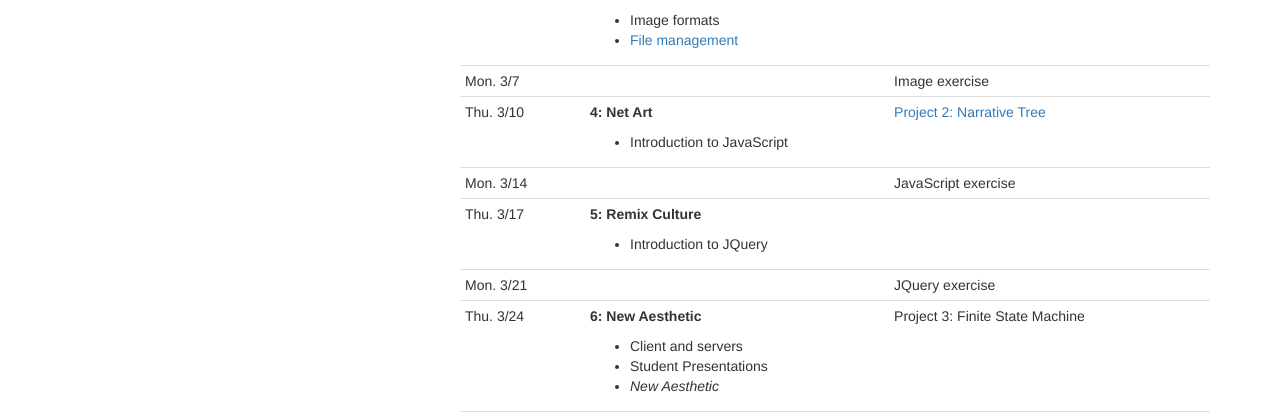
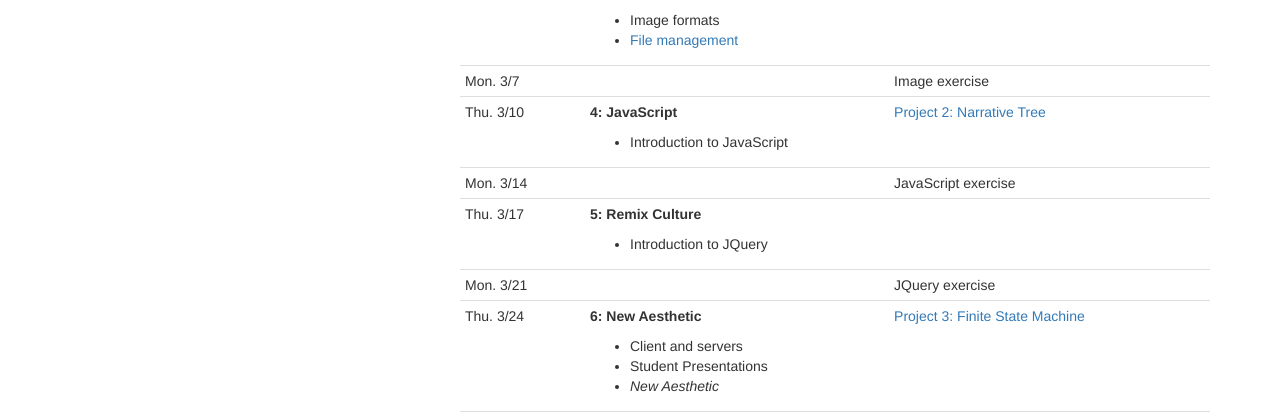
Before and after one commit to michelav/fa7-frameworks, a Jekyll site: the page built from schedule.html, in a window 1280 px wide. Shown: the part 553-966 px from the top of the page. Built offline with Jekyll 4.4.1, drawn with Linux system fonts in a browser that asks for light colours.

Commit message:
Add link to Project 3. Change title week 4 in schedule

```diff
--- a/schedule.html
+++ b/schedule.html
@@ -87,7 +87,7 @@ permalink: /schedule/
 <tr>
   <td class="date-cell"><date datetime="3-10-2016">Thu. 3/10</date></td>
   <td class="agenda-cell">
-    <p><strong>4: Net Art</strong></p>
+    <p><strong>4: JavaScript</strong></p>
     <ul>
       <li>Introduction to JavaScript</li>
     </ul>
@@ -129,7 +129,7 @@ permalink: /schedule/
     </ul>
   </td>
 
-  <td class="due-cell">Project 3: Finite State Machine</td>
+  <td class="due-cell"><a href="https://github.com/Web-Projects-Course/project-3">Project 3: Finite State Machine</a></td>
 </tr>
 
 <tr>
```
